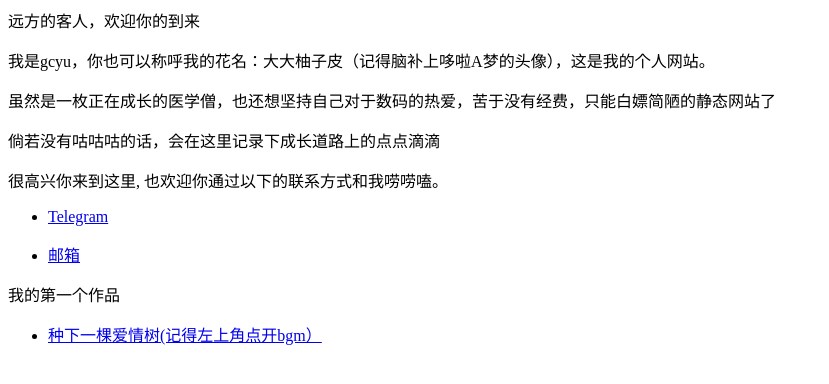
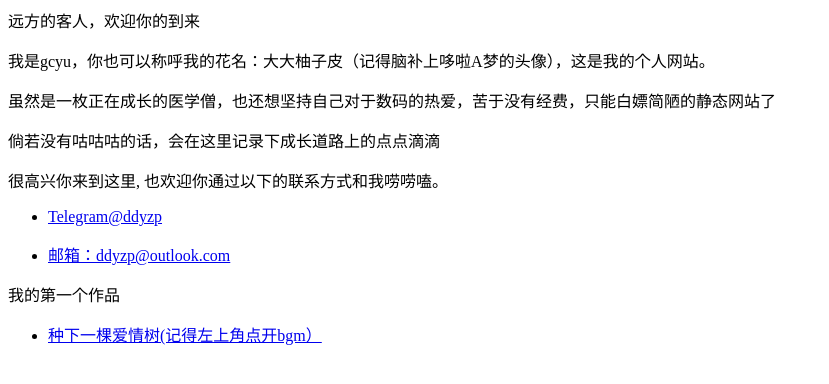
Before and after one commit to yguanc/yguanc.github.io, a plain HTML site: page index.html in a window 1280 px wide. Shown: the whole page, without its empty margins (0-829 px from the left). Drawn offline with Linux system fonts and the light colour scheme.

Commit message:
Update index.html

```diff
--- a/index.html
+++ b/index.html
@@ -5,10 +5,10 @@
 <p>很高兴你来到这里, 也欢迎你通过以下的联系方式和我唠唠嗑。</p>
 
 <ul>
-  <li> <a href="https://t.me/ddyzp">Telegram</a> </li>
+  <li> <a href="https://t.me/ddyzp">Telegram@ddyzp</a> </li>
 </ul>
 <ul>
-  <li> <a href="ddyzp@outlook.com">邮箱</a> </li>
+  <li> <a href="ddyzp@outlook.com">邮箱：ddyzp@outlook.com</a> </li>
 </ul>
 <p>我的第一个作品</p>
 <ul>
```
